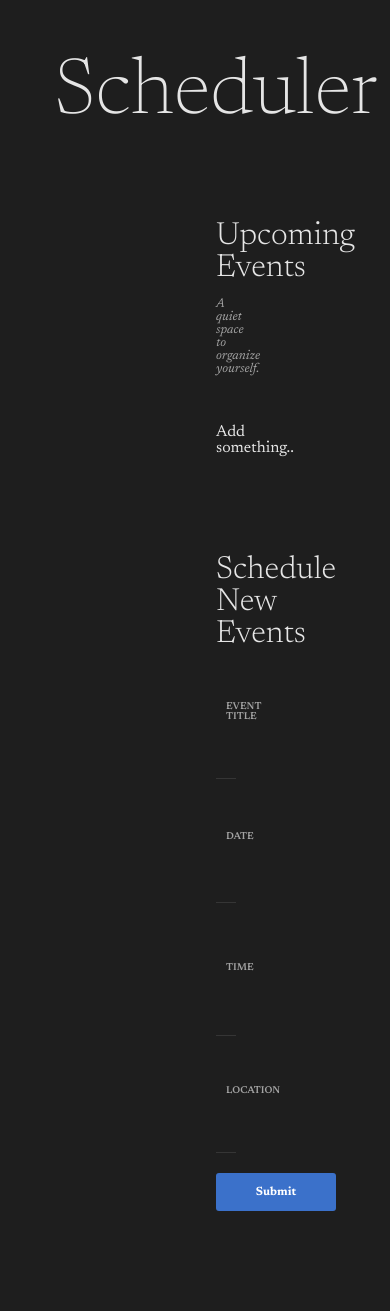
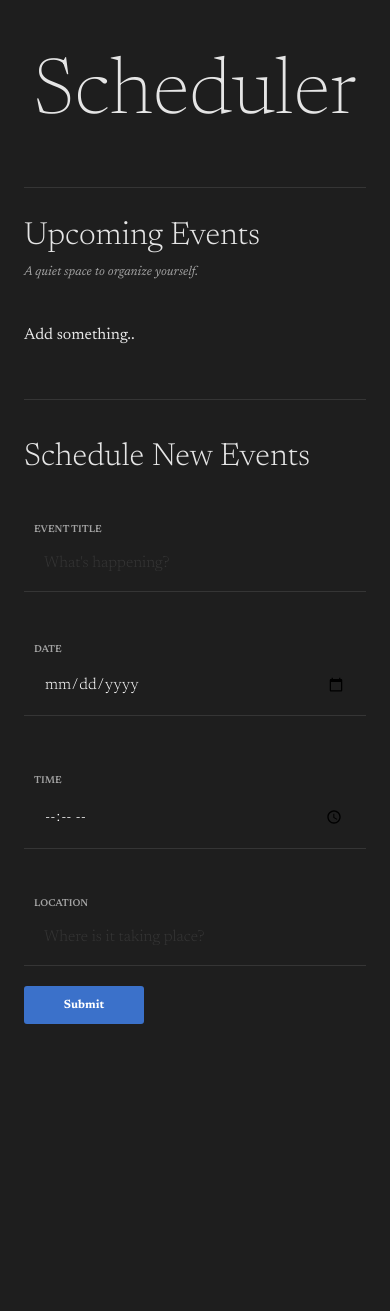
Before and after one commit to dawn-boy/Event-Scheduler, a Flask app: page / in a window 390 px wide. After the commit the page ends 1024 px from the top, so only its background shows below. Run offline with Flask 3, Linux system fonts and the light colour scheme.

Commit message:
Fixed responsiveness

```diff
--- a/static/styles.css
+++ b/static/styles.css
@@ -1,10 +1,4 @@
 /* Responsive Design */
-
-.main-wrapper{
-    max-width: 1100px;
-    margin: 0 auto;
-    padding: 0 24px 50px 24px;
-}
 
 input {
     width: 100%;
@@ -49,10 +43,18 @@ input {
 
 body{
     background-color: #1E1E1E;
-    margin: 0px 192px 50px 192px;
+    margin: 0;
+    padding: 0;
     color: #E5E5E5;
     font-family: "Newsreader";
 }
+
+.main-wrapper{
+    max-width: 1100px;
+    margin: 0 auto;
+    padding: 0 24px 50px 24px;
+}
+
 .navbar{
     display: flex;
     justify-content: center;
```
